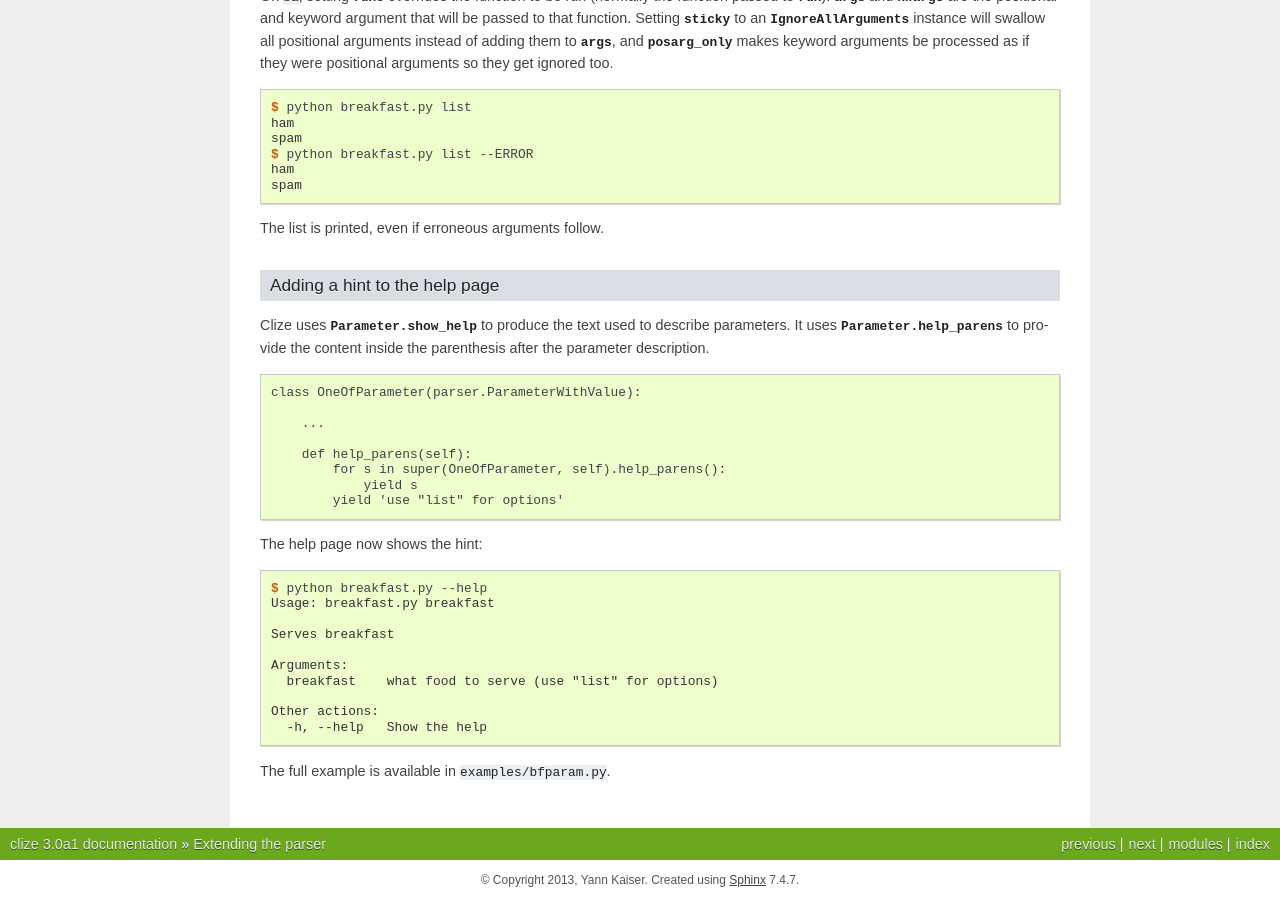
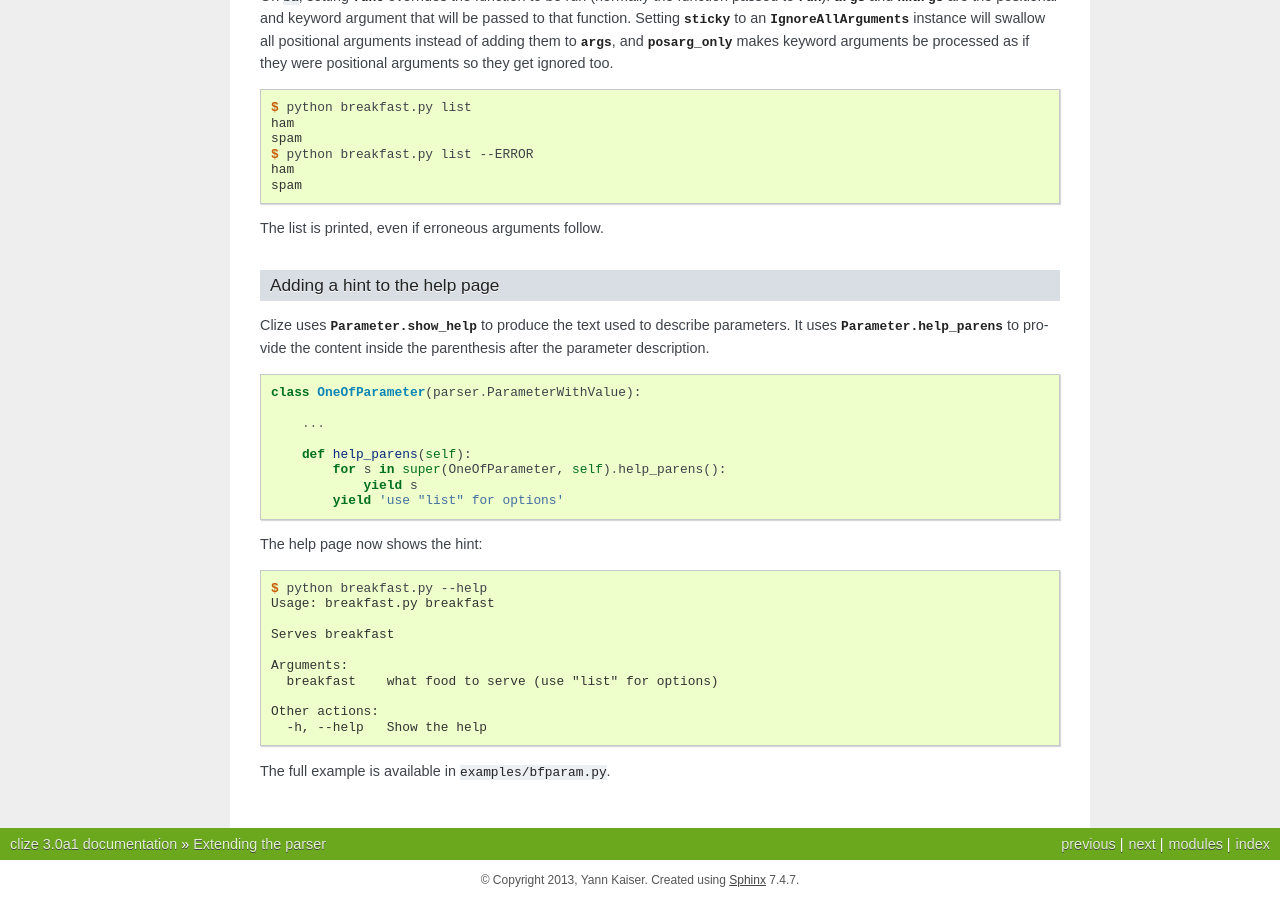
Before and after one commit to epsy/clize, a Sphinx documentation site: the page built from docs/parser.rst, in a window 1280 px wide and 900 px high, scrolled down 4862 px. Built offline with Sphinx 7.4.7, drawn with Linux system fonts in a browser that asks for light colours.

Commit message:
Fix typo.

```diff
--- a/docs/parser.rst
+++ b/docs/parser.rst
@@ -367,7 +367,7 @@ Clize uses `Parameter.show_help` to produce the text used to describe
 parameters. It uses `Parameter.help_parens` to provide the content inside the
 parenthesis after the parameter description.
 
-.. code-block:: pythonz
+.. code-block:: python
 
     class OneOfParameter(parser.ParameterWithValue):
 
```
